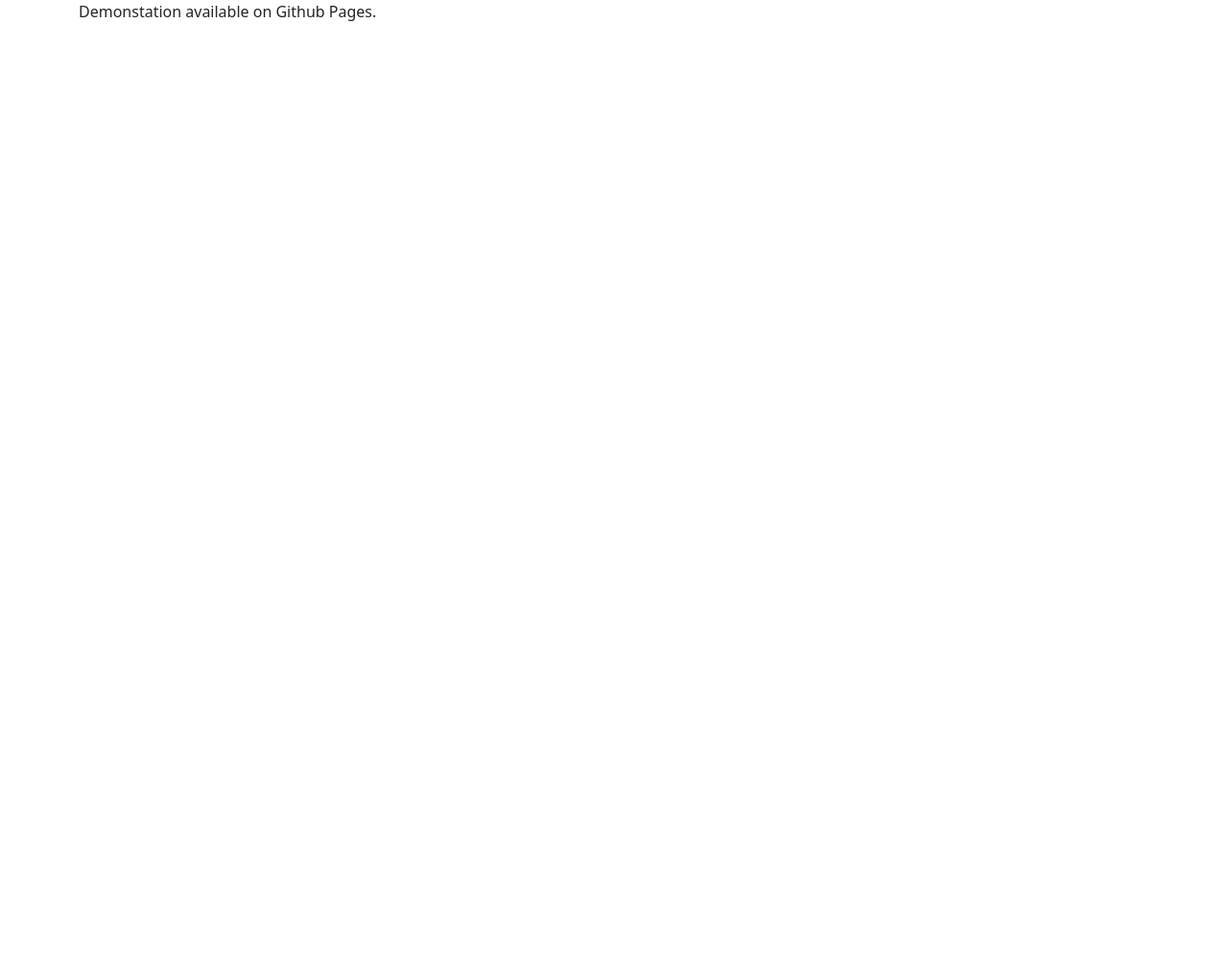
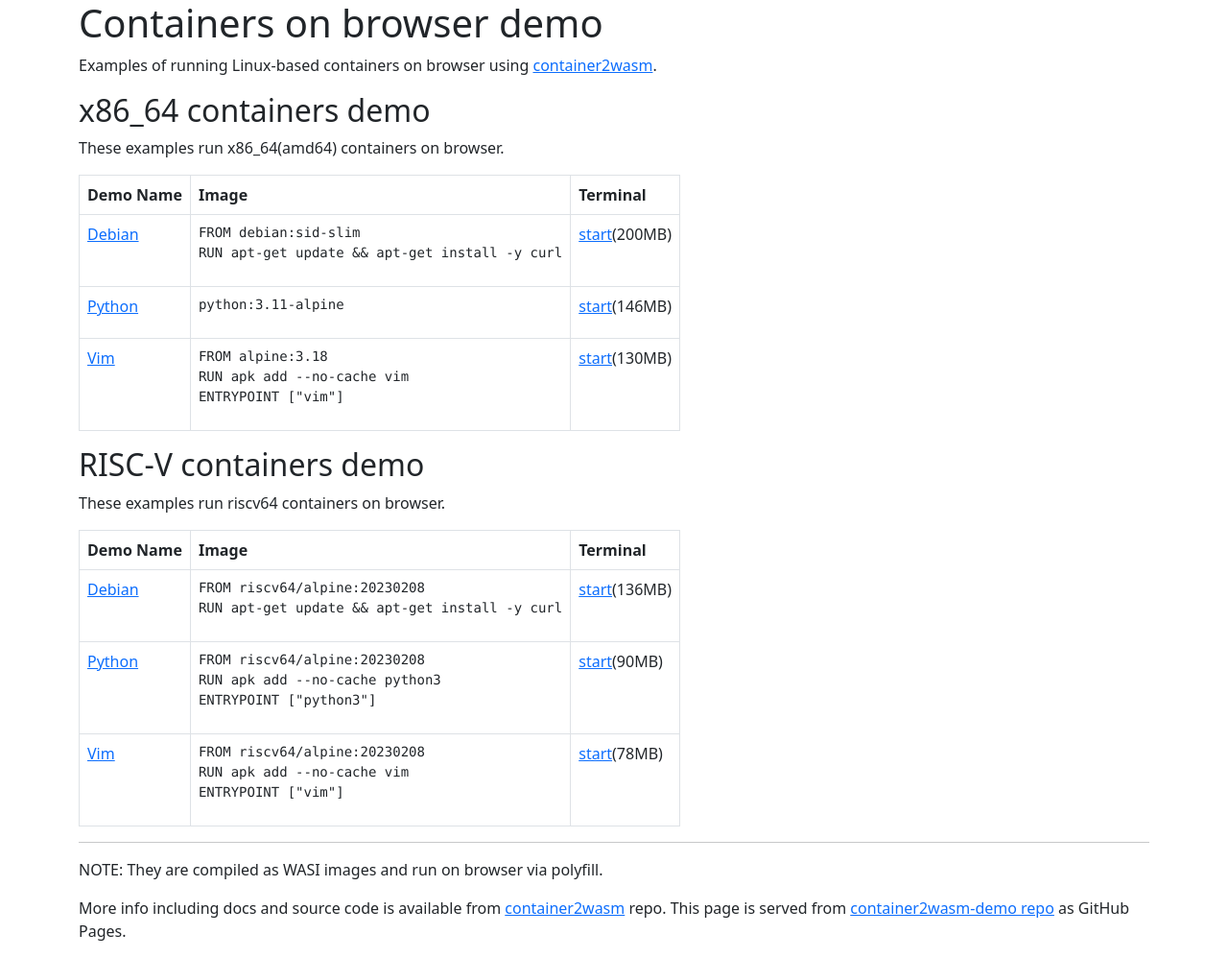
Before and after one commit to 1337LLC/container, a plain HTML site: page docs/index.html in a window 1280 px wide. Shown: the whole page at 96% size. Before the commit the page ends 800 px from the top, so only its background shows below. Drawn offline with nearby package versions, Linux system fonts and the light colour scheme.

Commit message:
reverted index.html

```diff
--- a/docs/index.html
+++ b/docs/index.html
@@ -1,7 +1,7 @@
 <!doctype html>
 <html>
 <head>
-<title>1337LLC Containers</title>
+<title>containers on browser demo</title>
 <meta charset="utf-8">
 <meta name="viewport" content="width=device-width, initial-scale=1, shrink-to-fit=no">
 <link href="https://cdn.jsdelivr.net/npm/bootstrap@5.2.3/dist/css/bootstrap.min.css" rel="stylesheet" integrity="sha384-rbsA2VBKQhggwzxH7pPCaAqO46MgnOM80zW1RWuH61DGLwZJEdK2Kadq2F9CUG65" crossorigin="anonymous">
@@ -9,7 +9,105 @@
 </head>
 <body>
 <main class="container">
-Demonstation available on Github Pages.
+
+<h1>Containers on browser demo</h1>
+
+<p>Examples of running Linux-based containers on browser using <a href="https://github.com/ktock/container2wasm">container2wasm</a>.</p>
+
+<section>
+
+<h2>x86_64 containers demo</h2>
+
+<p>These examples run x86_64(amd64) containers on browser.</p>
+
+<table class="table table-bordered w-auto">
+<tr>
+<th>Demo Name</th>
+<th>Image</th>
+<th>Terminal</th>
+</tr>
+
+<tr>
+<td><a href="https://github.com/ktock/container2wasm-demo/tree/main/src/amd64-debian-wasi">Debian</a></td>
+<td><pre><code>FROM debian:sid-slim
+RUN apt-get update && apt-get install -y curl</code></pre></td>
+<td><a href="./amd64-debian-wasi.html">start</a>(200MB)</td>
+</tr>
+
+<tr>
+<td><a href="https://github.com/ktock/container2wasm-demo/tree/main/src/amd64-python-wasi">Python</a></td>
+<td>
+<pre><code>python:3.11-alpine</code></pre>
+</td>
+<td><a href="./amd64-python-wasi.html">start</a>(146MB)</td>
+</tr>
+
+<tr>
+<td><a href="https://github.com/ktock/container2wasm-demo/tree/main/src/amd64-vim-wasi">Vim</a></td>
+<td>
+<pre><code>FROM alpine:3.18
+RUN apk add --no-cache vim
+ENTRYPOINT ["vim"]</code></pre>
+</td>
+<td><a href="./amd64-vim-wasi.html">start</a>(130MB)</td>
+</tr>
+
+</table>
+
+</section>
+
+<section>
+
+<h2>RISC-V containers demo</h2>
+
+<p>These examples run riscv64 containers on browser.</p>
+
+<table class="table table-bordered w-auto">
+<tr>
+<th>Demo Name</th>
+<th>Image</th>
+<th>Terminal</th>
+</tr>
+
+<tr>
+<td><a href="https://github.com/ktock/container2wasm-demo/tree/main/src/riscv64-debian">Debian</a></td>
+<td>
+<pre><code>FROM riscv64/alpine:20230208
+RUN apt-get update && apt-get install -y curl</code></pre>
+</td>
+<td><a href="./riscv64-debian.html">start</a>(136MB)</td>
+</tr>
+
+<tr>
+<td><a href="https://github.com/ktock/container2wasm-demo/tree/main/src/riscv64-python">Python</a></td>
+<td>
+<pre><code>FROM riscv64/alpine:20230208
+RUN apk add --no-cache python3
+ENTRYPOINT ["python3"]</code></pre>
+</td>
+<td><a href="./riscv64-python.html">start</a>(90MB)</td>
+</tr>
+
+<tr>
+<td><a href="https://github.com/ktock/container2wasm-demo/tree/main/src/riscv64-vim">Vim</a></td>
+<td>
+<pre><code>FROM riscv64/alpine:20230208
+RUN apk add --no-cache vim
+ENTRYPOINT ["vim"]</code></pre>
+</td>
+<td><a href="./riscv64-vim.html">start</a>(78MB)</td>
+</tr>
+
+</table>
+
+</section>
+
+<hr>
+
+<p>NOTE: They are compiled as WASI images and run on browser via polyfill.</p>
+
+<p>More info including docs and source code is available from <a href="https://github.com/ktock/container2wasm">container2wasm</a> repo. This page is served from <a href="https://github.com/ktock/container2wasm-demo">container2wasm-demo repo</a> as GitHub Pages.</p>
+
 </main>
 </body>
 </html>
```
